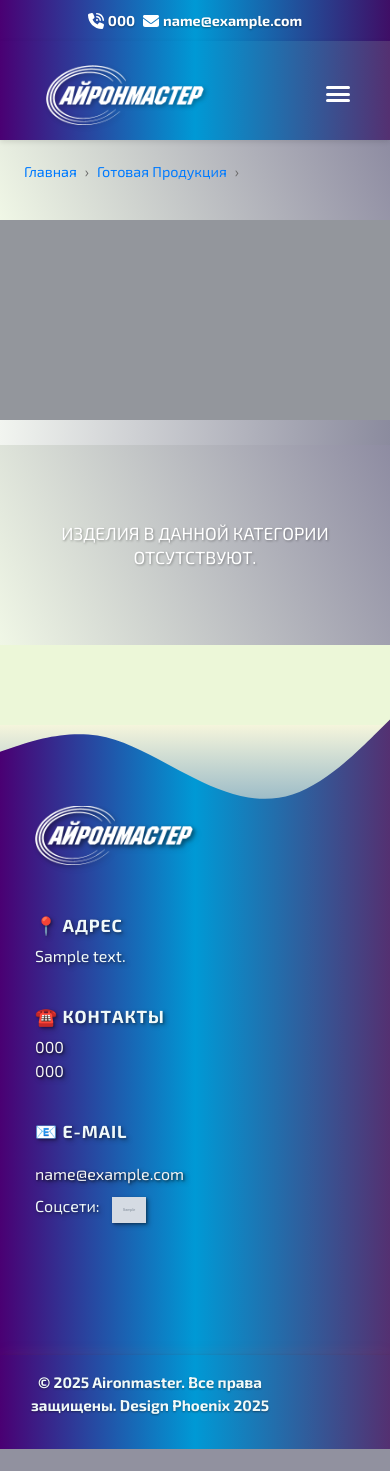
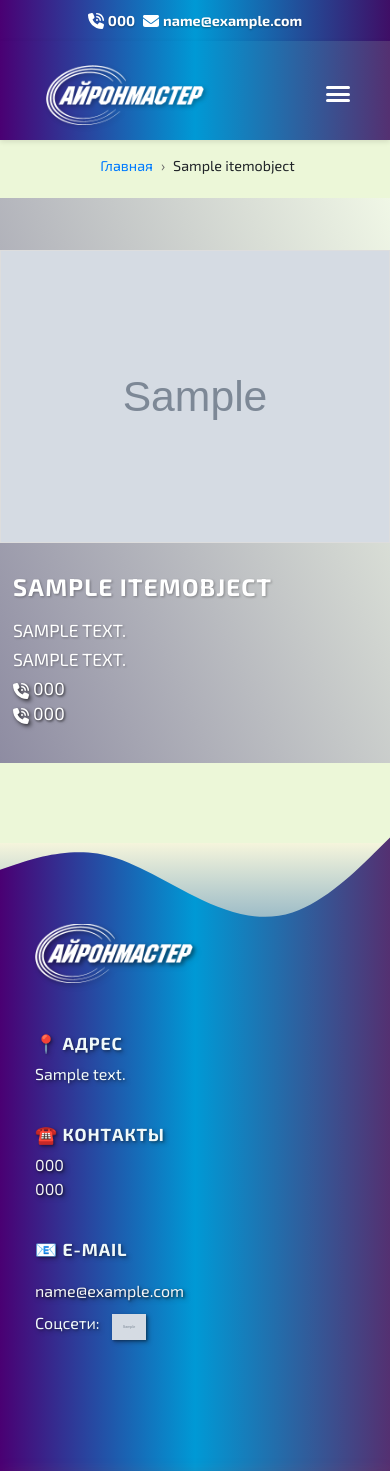
Before and after one commit to TumashenkaAliaksandr/aironmaster, a Django app: a page that uses templates/main/base.html in a window 390 px wide. Shown: the top 1471 px of the page. Before the commit the page ends 1449 px from the top, so only its background shows below. Run offline with Django 5.2, Linux system fonts and the light colour scheme; tables that the repository leaves empty hold one stand-in row (values such as "Sample post"); grey boxes marked "Sample" are stand-in pictures.

Commit message:
added new styles css for items, url, view, new js item detail

```diff
--- a/templates/main/base.html
+++ b/templates/main/base.html
@@ -247,3 +247,4 @@
 <script src="{% static 'webapp/js/main.js' %}"></script>
 <script src="{% static 'webapp/js/photo_windows.js' %}"></script>
 <script src="{% static 'webapp/js/category_burger.js' %}"></script>
+<script src="{% static 'webapp/js/item-datail.js' %}"></script>
--- a/webapp/admin.py
+++ b/webapp/admin.py
@@ -17,7 +17,7 @@ class ItemPhotoInline(admin.TabularInline):
 
 class ItemObjectAdmin(admin.ModelAdmin):
     list_display = ('name', 'phone1', 'phone2')
-    search_fields = ('name', 'description', 'phone1', 'phone2')
+    search_fields = ('name', 'description', 'description_more', 'phone1', 'phone2')
     inlines = [ItemPhotoInline]
 
 admin.site.register(ItemObject, ItemObjectAdmin)
--- a/webapp/models.py
+++ b/webapp/models.py
@@ -24,6 +24,7 @@ class ItemObject(models.Model):
     name = models.CharField("Название", max_length=255)
     slug = models.SlugField(max_length=255, unique=True, blank=True, null=True)
     description = models.TextField("Описание")
+    description_more = models.TextField("Описание", null=True, blank=True)
     phone1 = models.CharField("Телефон 1", max_length=25)
     phone2 = models.CharField("Телефон 2", max_length=25, blank=True, null=True)
 
--- a/webapp/static/webapp/css/mobile.css
+++ b/webapp/static/webapp/css/mobile.css
@@ -224,6 +224,65 @@
         color: white;
         filter: drop-shadow(1px 1px 1px rgba(0, 0, 0, 0.3));
         text-transform: uppercase;
+    }
+
+    #screw h2 {
+        margin-bottom: 1rem;
+        font-weight: 700;
+        font-size: 1.3rem;
+        letter-spacing: 0.05em;
+        color: white;
+        filter: drop-shadow(1px 1px 1px rgba(0, 0, 0, 0.3));
+        text-transform: uppercase;
+    }
+
+    .photo-margin-l {
+        margin-left: 13px;
+    }
+
+    #screw {
+        padding: 2.5rem 1.5rem;
+        background: linear-gradient(66deg, #8e8ca2, #f0f7e6);
+        color: #e0d9f1;
+        box-sizing: border-box;
+        display: flex;
+        flex-direction: column;
+        align-items: center;
+        justify-content: center;
+        min-height: 200px;
+    }
+
+    #screw h3 {
+        margin-bottom: 1rem;
+        font-weight: 700;
+        font-size: 1.5rem;
+        letter-spacing: 0.05em;
+        color: white;
+        filter: drop-shadow(1px 1px 1px rgba(0, 0, 0, 0.3));
+        text-transform: uppercase;
+        margin-left: 13px;
+    }
+
+    #screw p {
+        margin: 0.3rem 0;
+        font-size: 1.1rem;
+        line-height: 1.4;
+        filter: drop-shadow(1px 1px 1px rgba(0, 0, 0, 0.3));
+        text-transform: uppercase;
+        color: white;
+        margin-left: 13px;
+    }
+
+    .breadcrumb {
+        padding: 15px 0 5px;
+        font-size: 0.9rem;
+        margin-left: 13px;
+        text-align: center;
+        justify-content: center;
+    }
+
+    .main-photo-wrapper {
+        border-radius: 0!important;
     }
 
     #engineering h2 {
--- a/webapp/static/webapp/css/style.css
+++ b/webapp/static/webapp/css/style.css
@@ -57,8 +57,10 @@ header {
 }
 
 .breadcrumb {
-    padding: 10px 0;
+    padding: 15px 0 5px;
     font-size: 0.9rem;
+    margin-left: 13px;
+    text-align: center;
 }
 
 .breadcrumb ol {
@@ -730,6 +732,20 @@ nav .nav-linkss.active {
     min-height: 200px; /* можно задать минимальную высоту */
 }
 
+#screw {
+    /*width: 100vw; !* секция на всю ширину окна *!*/
+    padding: 2.5rem 1.5rem;
+    background: linear-gradient(66deg, #f0f7e6, #8e8ca2);
+    color: #e0d9f1;
+    box-sizing: border-box;
+    /*text-align: center; !* центрируем текст *!*/
+    display: flex;
+    flex-direction: column;
+    align-items: center; /* центрируем по горизонтали */
+    justify-content: center; /* центрируем по вертикали, если нужно */
+    min-height: 200px; /* можно задать минимальную высоту */
+}
+
 .bg-category {
     background: linear-gradient(66deg, #f0f7e6, #8e8ca2);
 
@@ -814,6 +830,90 @@ nav .nav-linkss.active {
     text-transform: uppercase;
     color: white;
 }
+
+#screw .content-wrapper {
+  /* ваши текущие стили */
+  max-width: 900px;
+  width: 100%;
+  border-radius: 12px;
+  padding: 2rem 2.5rem;
+  background: linear-gradient(144deg, #dce1d9, #9a98a9, #0198d4);
+  box-shadow: 0 4px 20px rgba(0, 0, 0, 0.4);
+  transition: transform 0.3s ease, box-shadow 0.3s ease;
+  will-change: transform;
+}
+
+#screw .content-wrapper:hover {
+  transform: scale(1.05);
+  box-shadow: 0 8px 30px rgba(0, 0, 0, 0.5);
+  z-index: 10;
+}
+
+/* Внутренний контейнер для ограничения ширины */
+#screw .content-wrapper {
+    max-width: 900px;
+    width: 100%;
+    border-radius: 12px;
+    box-shadow: 0 6px 20px rgba(90, 26, 126, 0.3);
+    padding: 1rem 1.5rem;
+    margin-bottom: 30px;
+}
+
+#screw h2 {
+    margin-bottom: 1rem;
+    font-weight: 700;
+    font-size: 1.8rem;
+    letter-spacing: 0.05em;
+    color: white;
+    filter: drop-shadow(1px 1px 1px rgba(0, 0, 0, 0.3));
+    text-transform: uppercase;
+}
+
+#screw h3 {
+    margin-bottom: 1rem;
+    font-weight: 700;
+    font-size: 1.5rem;
+    letter-spacing: 0.05em;
+    color: white;
+    filter: drop-shadow(1px 1px 1px rgba(0, 0, 0, 0.3));
+    text-transform: uppercase;
+}
+
+#screw p {
+    margin: 0.3rem 0;
+    font-size: 1.1rem;
+    line-height: 1.4;
+    filter: drop-shadow(1px 1px 1px rgba(0, 0, 0, 0.3));
+    text-transform: uppercase;
+    color: white;
+}
+
+#screw a {
+    margin: 0.3rem 0;
+    font-size: 1.1rem;
+    line-height: 1.4;
+    filter: drop-shadow(1px 1px 1px rgba(0, 0, 0, 0.5));
+    text-transform: uppercase;
+    color: white;
+    text-decoration: none;
+}
+
+#screw p svg rect.background {
+    fill: white;
+}
+.phone-icon {
+    filter: brightness(0) invert(1) drop-shadow(2px 2px 2px rgba(0,0,0,0.5));
+}
+
+
+
+#screw a[href^="tel:"]:hover, .content-wrapper a[href^="tel:"]:focus {
+  color: #00b7ff;
+  transform: scale(1.05);
+  text-decoration: none;
+  filter: drop-shadow(1px 1px 1px rgba(0, 0, 0, 0.3));
+}
+
 
 #reducers-alt {
   width: 100vw; /* секция на всю ширину окна */
@@ -2202,6 +2302,7 @@ html {
   left: 65%;
   position: absolute;
   top: 60%;
+    z-index: 3;
 }
 
 .gray-overlay {
--- /dev/null
+++ b/webapp/static/webapp/js/item-datail.js
@@ -0,0 +1,23 @@
+// Скрипт для переключения главного фото по клику на миниатюры
+document.addEventListener('DOMContentLoaded', function () {
+    const mainPhoto = document.getElementById('main-photo');
+    const thumbnails = document.querySelectorAll('.thumbnail-photo');
+
+    thumbnails.forEach(thumb => {
+        thumb.addEventListener('click', function () {
+            // Меняем источник главного фото
+            mainPhoto.src = this.dataset.full;
+
+            // Убираем рамку у всех миниатюр
+            thumbnails.forEach(t => t.style.borderColor = 'transparent');
+
+            // Добавляем рамку выбранной миниатюре
+            this.style.borderColor = '#5a3f99'; // фиолетовый цвет рамки
+        });
+    });
+
+    // По умолчанию выделяем первую миниатюру, если есть
+    if (thumbnails.length > 0) {
+        thumbnails[0].style.borderColor = '#5a3f99';
+    }
+});
--- /dev/null
+++ b/webapp/templates/webapp/item_detail.html
@@ -0,0 +1,55 @@
+{% extends 'main/base.html' %}
+{% load static %}
+
+{% block content %}
+<nav aria-label="breadcrumb" class="breadcrumb">
+    <ol>
+        <li><a href="{% url 'index' %}">Главная</a></li>
+        <li aria-current="page">{{ item.name }}</li>
+    </ol>
+</nav>
+<section id="screw" class="item-section">
+<div style="display: flex; gap: 30px; margin-top: 20px; flex-wrap: wrap;">
+    <!-- Левая часть: главное фото и миниатюры -->
+    <div style="flex: 1 1 400px; max-width: 450px;">
+        <!-- Главное фото -->
+        <div class="main-photo-wrapper" style="border: 1px solid #ddd; border-radius: 8px; overflow: hidden;">
+            <img id="main-photo" src="{% if item.photos.first %}{{ item.photos.first.photo.url }}{% else %}{% static 'webapp/img/no_images.png' %}{% endif %}"
+                 alt="{{ item.name }}" style="width: 100%; height: auto; display: block; object-fit: cover;">
+        </div>
+
+        <!-- Миниатюры -->
+        {% if item.photos.count > 1 %}
+            <div class="photo-margin-l" style="display: flex; gap: 10px; margin-top: 10px; flex-wrap: wrap;">
+                {% for photo in item.photos.all %}
+                    <img src="{{ photo.photo.url }}" alt="{{ photo.description }}"
+                         class="thumbnail-photo"
+                         style="width: 70px; height: 70px; object-fit: cover; border-radius: 6px; cursor: pointer; border: 2px solid transparent;"
+                         data-full="{{ photo.photo.url }}">
+                {% endfor %}
+            </div>
+        {% endif %}
+    </div>
+
+    <!-- Правая часть: текстовая информация -->
+    <div style="flex: 1 1 400px; max-width: 600px;">
+        <h3>{{ item.name }}</h3>
+
+        <p>{{ item.description }}</p>
+        <p>{{ item.description_more }}</p>
+
+        <p>
+        <img src="{% static 'webapp/icons/phone-volume-solid.svg' %}" alt="Телефон" width="16" height="16" class="phone-icon"/>
+            {% if item.phone1 %}
+                <a href="tel:{{ item.phone1|cut:' ' }}">{{ item.phone1 }}</a><br>
+            {% endif %}
+        <img src="{% static 'webapp/icons/phone-volume-solid.svg' %}" alt="Телефон" width="16" height="16" class="phone-icon"/>
+            {% if item.phone2 %}
+                <a href="tel:{{ item.phone2|cut:' ' }}">{{ item.phone2 }}</a>
+            {% endif %}
+        </p>
+    </div>
+</div>
+</section>
+
+{% endblock %}
--- a/webapp/templates/webapp/single_products.html
+++ b/webapp/templates/webapp/single_products.html
@@ -70,7 +70,7 @@
                                                             {% if forloop.last %}
                                                                 <!-- Вместо второго фото показываем кнопку -->
                                                                 <div style="display: flex; justify-content: center; margin-top: 70px; position: relative;">
-                                                                   <a href="{% url 'about' %}" class="btn">Подробнее</a>
+                                                                   <a href="{% url 'item_detail' item.slug %}" class="btn">Подробнее</a>
 
                                                                 </div>
                                                             {% else %}
--- a/webapp/urls.py
+++ b/webapp/urls.py
@@ -11,6 +11,7 @@ urlpatterns = [
     path('products/<slug:slug>/', views.item_detail, name='item_detail'),
     path('service/<slug:slug>/', views.service_detail, name='service_detail'),
     path('single-services/', views.single_services, name='single-services'),
+    path('item/<slug:slug>/', views.item_detail, name='item_detail'),
     path('contacts/', views.contacts, name='contacts'),
 ]
 
--- a/webapp/views.py
+++ b/webapp/views.py
@@ -104,3 +104,11 @@ def about(request):
 
 def contacts(request):
     return render(request, 'webapp/contacts.html')
+
+
+def item_detail(request, slug):
+    item = get_object_or_404(ItemObject, slug=slug)
+    context = {
+        'item': item,
+    }
+    return render(request, 'webapp/item_detail.html', context)
```
Also changed, not shown: webapp/migrations/0018_itemobject_description_more.py (added), webapp/static/webapp/img/no_images.png (added).
